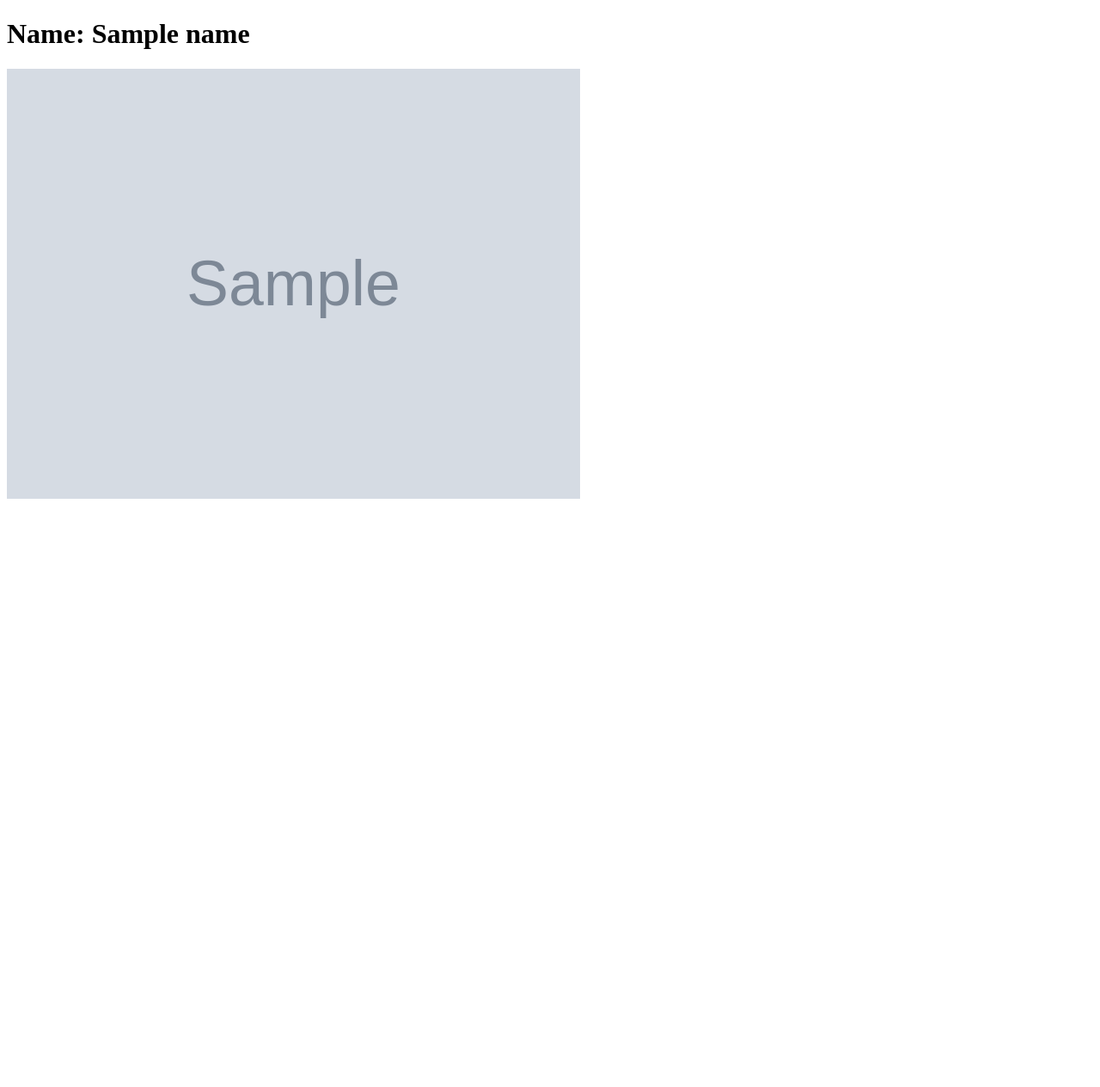
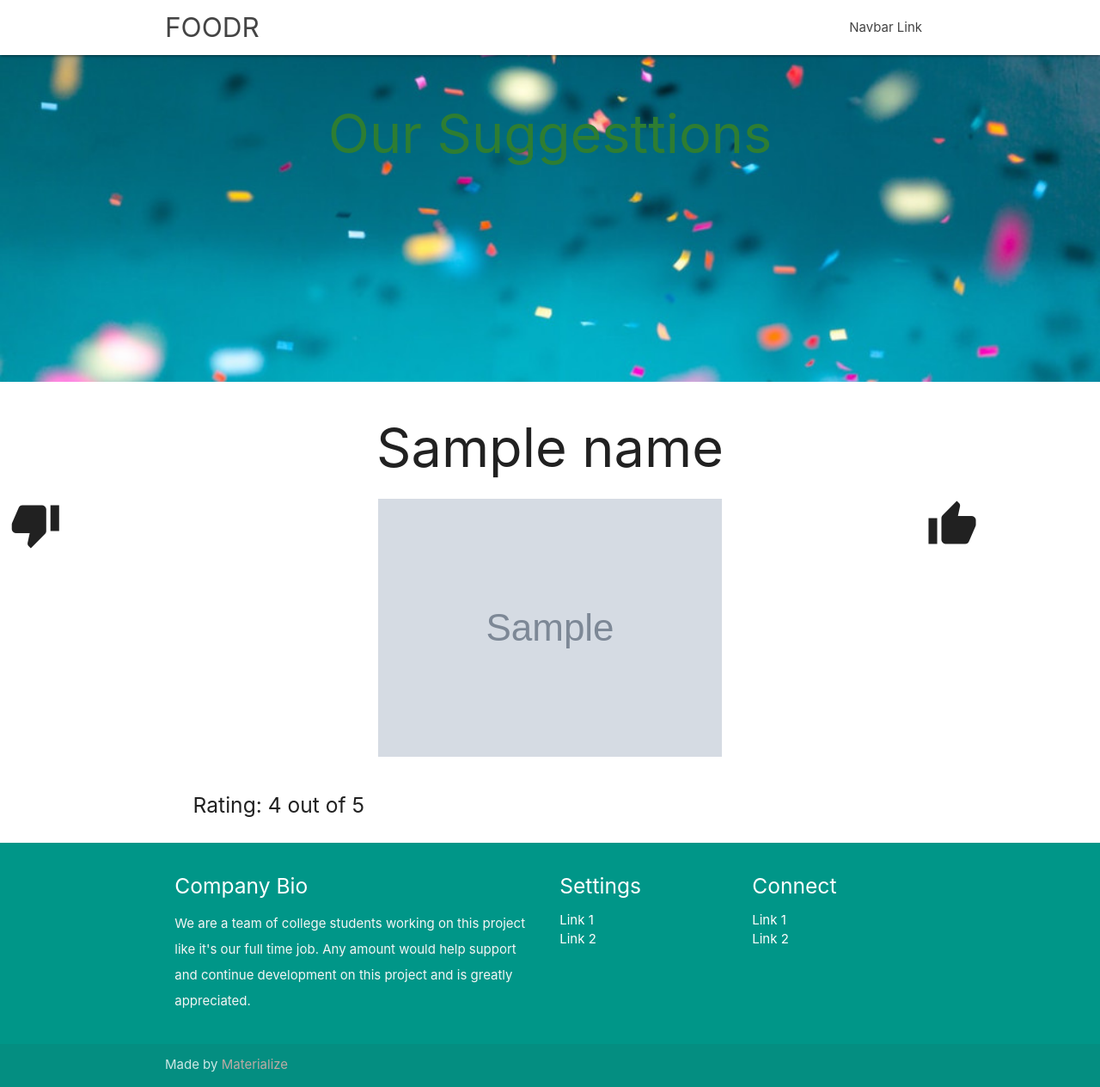
Before and after one commit to Michael-C-Kirk/Foodr, a Flask app: template templates/quick_response.html in a window 1280 px wide. Shown: the whole page at 86% size. Before the commit the page ends 580 px from the top, so only its background shows below. Run offline with Flask 2, Linux system fonts and the light colour scheme; the template is opened without the code that fills it: most values are stand-ins (such as "Sample title", 1, 10 or a date in 2020); grey boxes marked "Sample" are stand-in pictures; some libraries are stand-ins or nearby versions.

Commit message:
dont even know

```diff
--- a/Flask_run.py
+++ b/Flask_run.py
@@ -13,9 +13,9 @@ def index():
 def quick():
     print("IN QUICK!!!")
     foodDict = api.call("5000", "fast food")
-    binfo = parse.ratingParser(foodDict, 3)[1]
+    binfo = parse.ratingParser(foodDict, 4)[1]
     print(binfo)
-    return render_template('quick_response.html', name = binfo[0][0], image = binfo[0][2])
+    return render_template('quick_response.html', name = binfo[5][0], image = binfo[5][2], rating = binfo[5][1])
     #return render_template('quick_response.html')
 
 
--- a/templates/quick_response.html
+++ b/templates/quick_response.html
@@ -1,7 +1,135 @@
-<!doctype html>
-<html>
-   <body>
-        <h1> Name: {{ name }}</h1>
-        <img src={{ image }} alt={{ name }} height="500">
-   </body>
+<!DOCTYPE html>
+<html lang="en">
+  <head>
+    <script src="https://ajax.googleapis.com/ajax/libs/jquery/3.3.1/jquery.min.js"></script>
+    <script>
+      $(document).ready(function(){
+    $('select').formSelect();
+    });
+    </script>
+    <meta http-equiv="Content-Type" content="text/html; charset=UTF-8" />
+    <meta name="viewport" content="width=device-width, initial-scale=1" />
+    <title>FOODR</title>
+
+    <!-- CSS  -->
+    <link
+      href="https://fonts.googleapis.com/icon?family=Material+Icons"
+      rel="stylesheet"
+    />
+    <link
+      href="static/materialize.css"
+      type="text/css"
+      rel="stylesheet"
+      media="screen,projection"
+    />
+    <link
+      href="static/style.css"
+      type="text/css"
+      rel="stylesheet"
+      media="screen,projection"
+    />
+  </head>
+  <body>
+    <nav class="white" role="navigation">
+      <div class="nav-wrapper container">
+        <a id="logo-container" href="#" class="brand-logo">FOODR</a>
+        <ul class="right hide-on-med-and-down">
+          <li><a href="#">Navbar Link</a></li>
+        </ul>
+
+        <ul id="nav-mobile" class="sidenav">
+          <li><a href="#">Navbar Link</a></li>
+        </ul>
+        <a href="#" data-target="nav-mobile" class="sidenav-trigger"
+          ><i class="material-icons">menu</i></a
+        >
+      </div>
+    </nav>
+
+
+    <div id="index-banner" class="parallax-container">
+      <div class="section no-pad-bot">
+        <div class="container">
+          <br /><br />
+          <h1 class="header center green-text text-darken-3">
+            Our Suggesttions
+          </h1>
+          <br />
+        </div>
+      </div>
+      <div class="parallax">
+        <img src="static/surprise.jpg" alt="Oranges" />
+      </div>
+    </div>
+
+
+    <div class="row">
+    <div class="col s12">
+    	<center><h1> {{ name }} </h1></center>
+    </div>
+    <div class="col s12 m4 l2">
+    	<div class="valign-wrapper">
+    	<center><i class="medium material-icons">thumb_down</i></center></div>
+    </div>
+    <div class="col s12 m4 l8">
+    	<center><img class="responsive-img" src={{ image }}></center>
+    </div>
+    <div class="col s12 m4 l2">
+    	<div class="valign-wrapper">
+    	<center><i class="medium material-icons">thumb_up</i></center></div>
+    </div>
+  </div>
+  <div class="row">
+  	<div class="col s12 m4 l2"></div>
+    <div class="col s12 m4 l8">
+    	<div class="valign-wrapper">
+  			<center><h5>Rating: {{ rating }} out of 5</h5></center>
+		</div></div>
+    <div class="col s12 m4 l2"></div>
+  </div>
+
+
+
+    <footer class="page-footer teal">
+      <div class="container">
+        <div class="row">
+          <div class="col l6 s12">
+            <h5 class="white-text">Company Bio</h5>
+            <p class="grey-text text-lighten-4">
+              We are a team of college students working on this project like
+              it's our full time job. Any amount would help support and continue
+              development on this project and is greatly appreciated.
+            </p>
+          </div>
+          <div class="col l3 s12">
+            <h5 class="white-text">Settings</h5>
+            <ul>
+              <li><a class="white-text" href="#!">Link 1</a></li>
+              <li><a class="white-text" href="#!">Link 2</a></li>
+            </ul>
+          </div>
+          <div class="col l3 s12">
+            <h5 class="white-text">Connect</h5>
+            <ul>
+              <li><a class="white-text" href="#!">Link 1</a></li>
+              <li><a class="white-text" href="#!">Link 2</a></li>
+            </ul>
+          </div>
+        </div>
+      </div>
+      <div class="footer-copyright">
+        <div class="container">
+          Made by
+          <a class="brown-text text-lighten-3" href="http://materializecss.com"
+            >Materialize</a
+          >
+        </div>
+      </div>
+    </footer>
+
+    <!--  Scripts-->
+    <script src="https://code.jquery.com/jquery-2.1.1.min.js"></script>
+    <script src="static/materialize.js"></script>
+    <script src="static/init.js"></script>
+  </body>
 </html>
```
